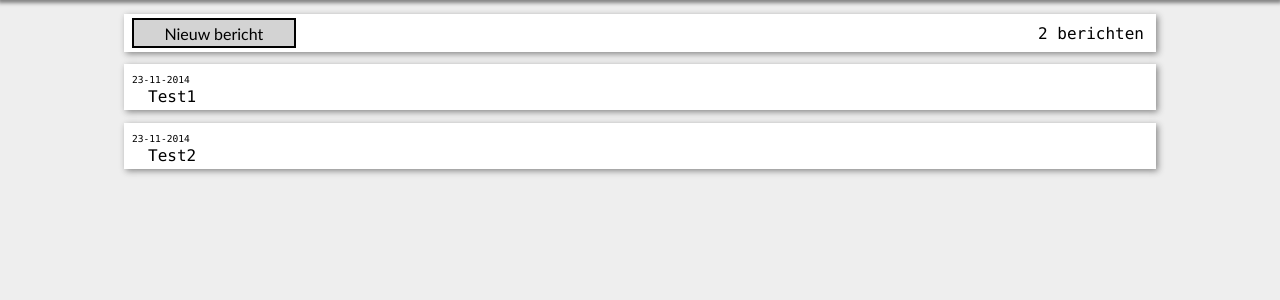
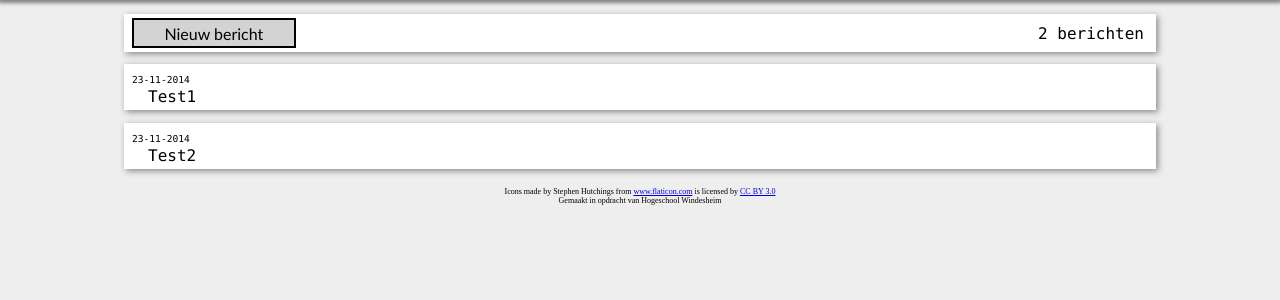
Before and after one commit to Wesley2510/KBS, a PHP site: page / in a window 1280 px wide. Shown: the part 56-356 px from the top of the page. Run offline with PHP 8.4, Linux system fonts and the light colour scheme; data comes from the database, SQL or seed files in the repository.

Commit message:
Enkele icoontjes en een printFooter() functie toegevoegd.

```diff
--- a/KBS/global.php
+++ b/KBS/global.php
@@ -35,6 +35,9 @@ function printHeader() {
     print("<section><a href=\"login.php\"><h2>Login</h2></a></section></nav>");
 }
 
+function printFooter() {
+    echo "<span id='footer'><div>Icons made by Stephen Hutchings from <a href='http://www.flaticon.com' title='Flaticon'>www.flaticon.com</a>         is licensed by <a href='http://creativecommons.org/licenses/by/3.0/' title='Creative Commons BY 3.0'>CC BY 3.0</a><br/>Gemaakt in opdracht van Hogeschool Windesheim</div></span>";
+}
 
 function printStyles() {
     echo "<link href='http://fonts.googleapis.com/css?family=Montserrat' rel='stylesheet' type='text/css'>";
--- a/KBS/index.php
+++ b/KBS/index.php
@@ -82,5 +82,7 @@ if($inputBericht != NULL) {
             }
         }
     ?>
+
+    <?php printFooter(); ?>
     </body>
 </html>
--- a/KBS/stylesheet.css
+++ b/KBS/stylesheet.css
@@ -141,6 +141,12 @@ a:active.button {
     box-shadow: inset 0px 0px 10px -5px rgba(0,0,0,0.75);
 }
 
+#footer {
+    text-align: center;
+    font-size: 0.5rem;
+    padding: 1rem;
+}
+
 @media screen and (max-width: 35rem) {
     .pageElement {
         width: 100%;
```
Also changed, not shown: KBS/imgs/i8.svg (added), KBS/imgs/pencil1.svg (added), KBS/imgs/the13.svg (added).
